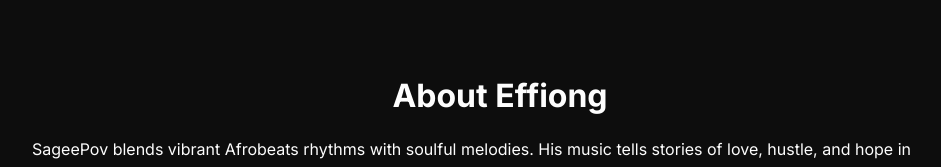
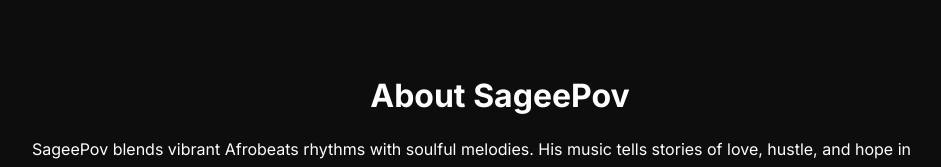
Before and after one commit to MaskingSage/artist-demo, a plain HTML site: page index.html in a window 1280 px wide. Shown: the part 1345-1512 px from the top of the page, without its empty margins (140-1081 px from the left). Drawn offline with Linux system fonts and the light colour scheme.

Commit message:
Update index.html

```diff
--- a/index.html
+++ b/index.html
@@ -51,7 +51,7 @@
   </section>
 
   <section class="about">
-    <h2 class="section-title">About Effiong</h2>
+    <h2 class="section-title">About SageePov</h2>
     <p>SageePov blends vibrant Afrobeats rhythms with soulful melodies. His music tells stories of love, hustle, and hope in modern Nigeria.</p>
   </section>
 
```
